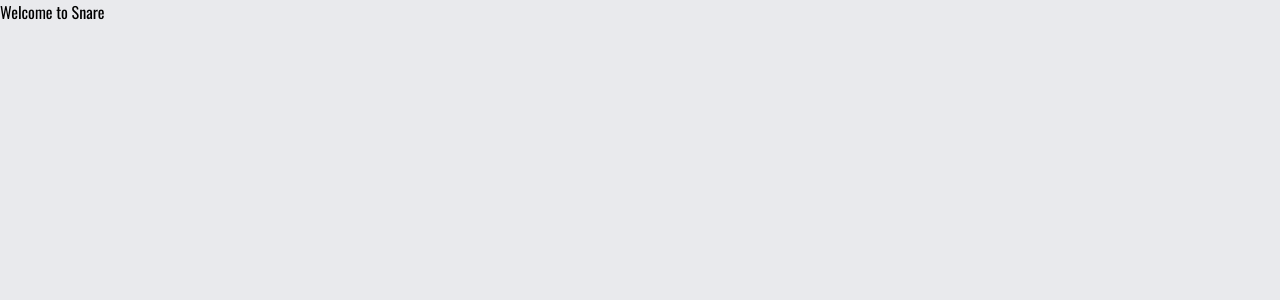
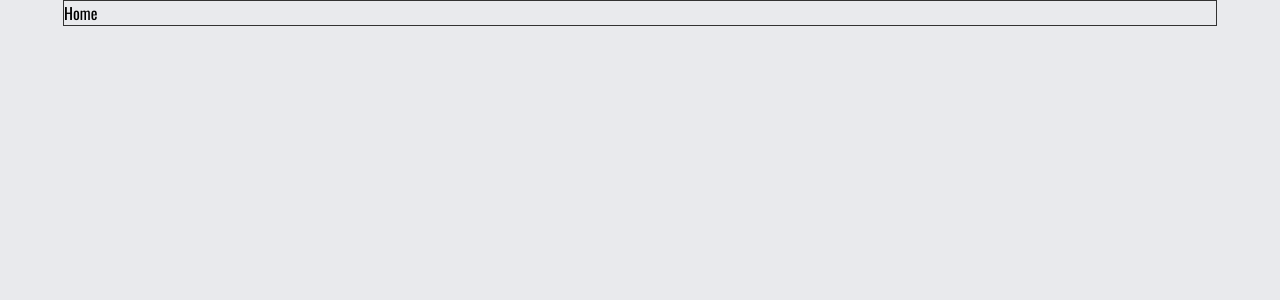
Before and after one commit to Tbonexas/snare, a React (Create React App) app: page / in a window 1280 px wide. Shown: the top 300 px of the page. Built offline with nearby package versions, Linux system fonts and the light colour scheme.

Commit message:
local files wiped redoing Snare home Blogs.

```diff
--- a/src/App.css
+++ b/src/App.css
@@ -2,3 +2,9 @@ body {
   background: #e9eaed;
   font-family: 'Oswald', sans-serif;
 }
+
+.App {
+  width: 90%;
+  margin: 0 auto;
+  border: 1px solid #333;
+}
--- a/src/App.js
+++ b/src/App.js
@@ -1,10 +1,11 @@
 import React from 'react'
 import './App.css';
+import Home from './containers/Home';
 
 function App() {
   return (
     <div className="App">
-      Welcome to Snare
+      <Home />
     </div>
   );
 }
--- a/src/containers/Home/index.js
+++ b/src/containers/Home/index.js
@@ -0,0 +1,13 @@
+import React from 'react'
+import App from '../../App';
+import './style.css';
+
+const Home = props => {
+    return (
+        <div>
+            Home
+        </div>
+    );
+}
+
+export default Home;
```
